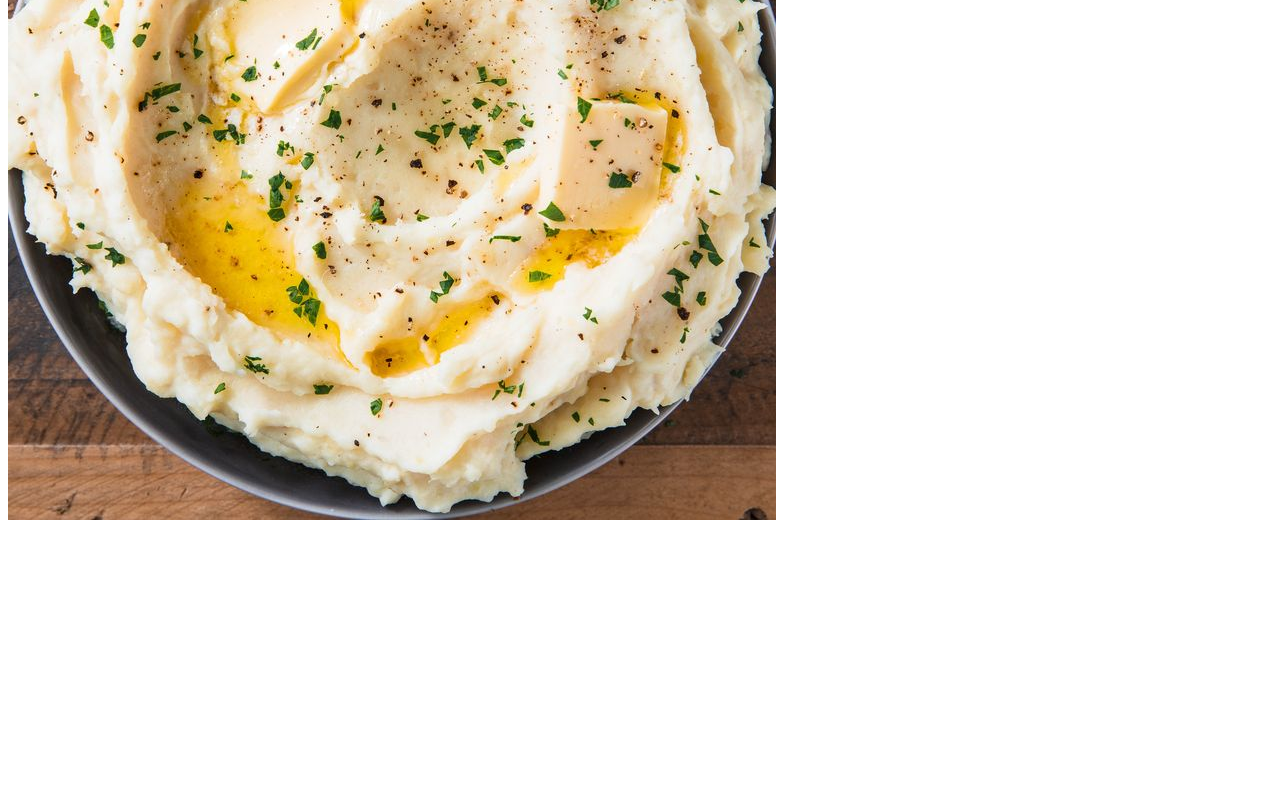
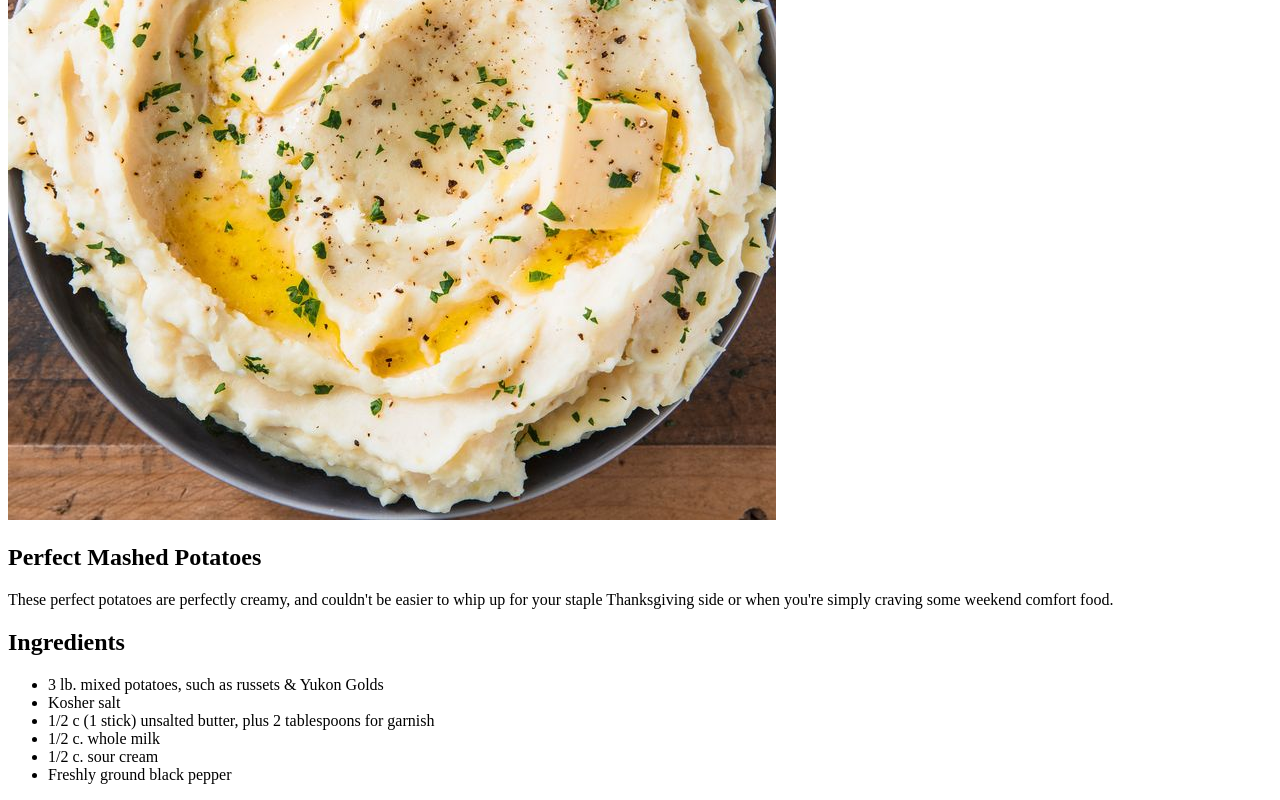
Before and after one commit to jjenkins88/odin-recipes, a plain HTML site: page recipes/mashed-potatoes.html in a window 1280 px wide. Shown: the part 326-1126 px from the top of the page. Before the commit the page ends 858 px from the top, so only its background shows below. Drawn offline with Linux system fonts and the light colour scheme.

Commit message:
Add description of recipe as well as ingredients needed.

```diff
--- a/recipes/mashed-potatoes.html
+++ b/recipes/mashed-potatoes.html
@@ -10,5 +10,19 @@
     <h1>Mashed Potatoes</h1>
 
     <img src="../images/mashed-potatoes.jpg"alt="Mashed Potatoes">
+
+    <h2>Perfect Mashed Potatoes</h2>
+
+    <p>These perfect potatoes are perfectly creamy, and couldn't be easier to whip up for your staple Thanksgiving side or when you're simply craving some weekend comfort food.</p>
+
+    <h2>Ingredients</h2>
+    <ul>
+        <li>3 lb. mixed potatoes, such as russets & Yukon Golds</li>
+        <li>Kosher salt</li>
+        <li>1/2 c (1 stick) unsalted butter, plus 2 tablespoons for garnish</li>
+        <li>1/2 c. whole milk</li>
+        <li>1/2 c. sour cream </li>
+        <li>Freshly ground black pepper</li>
+    </ul>
 </body>
 </html>
```
